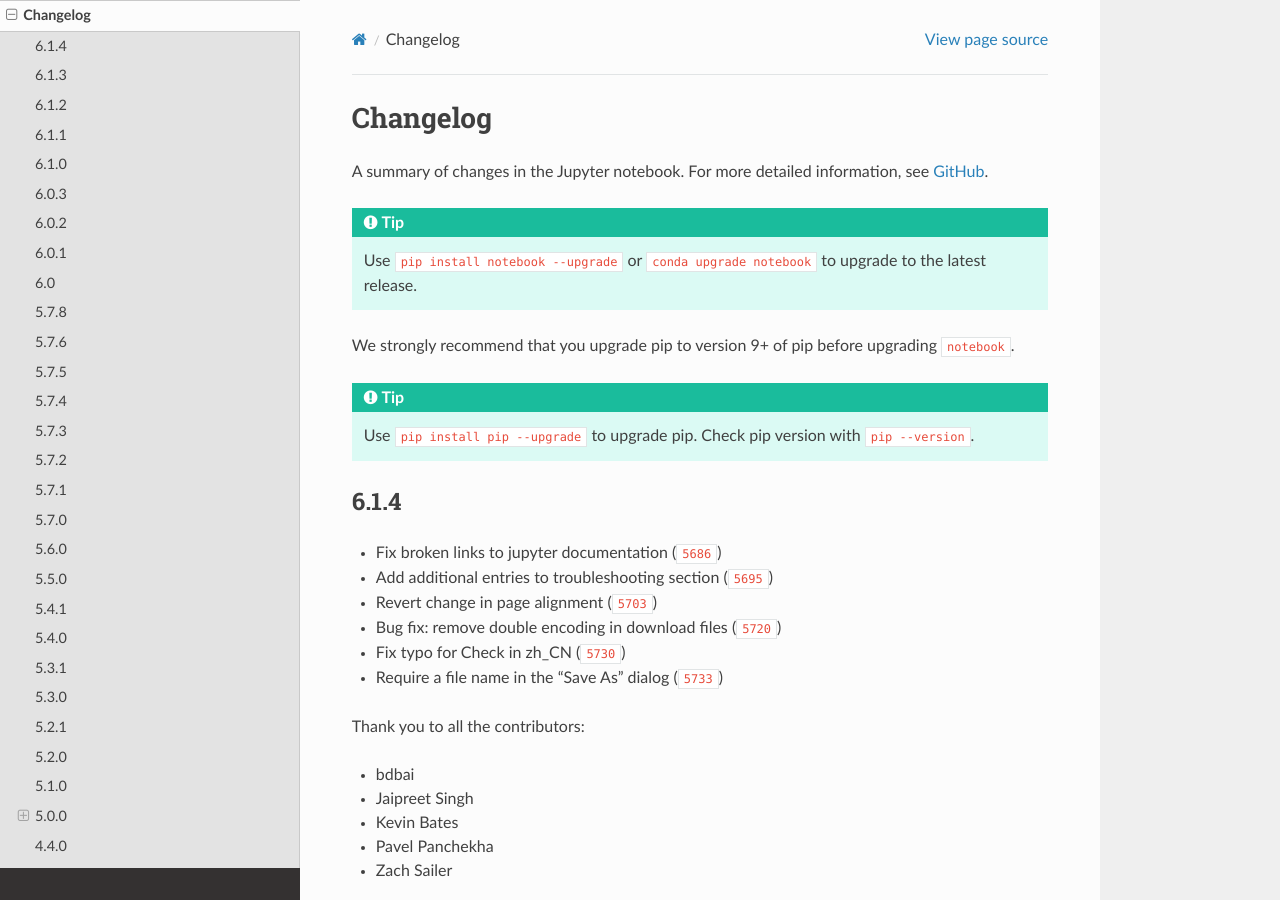
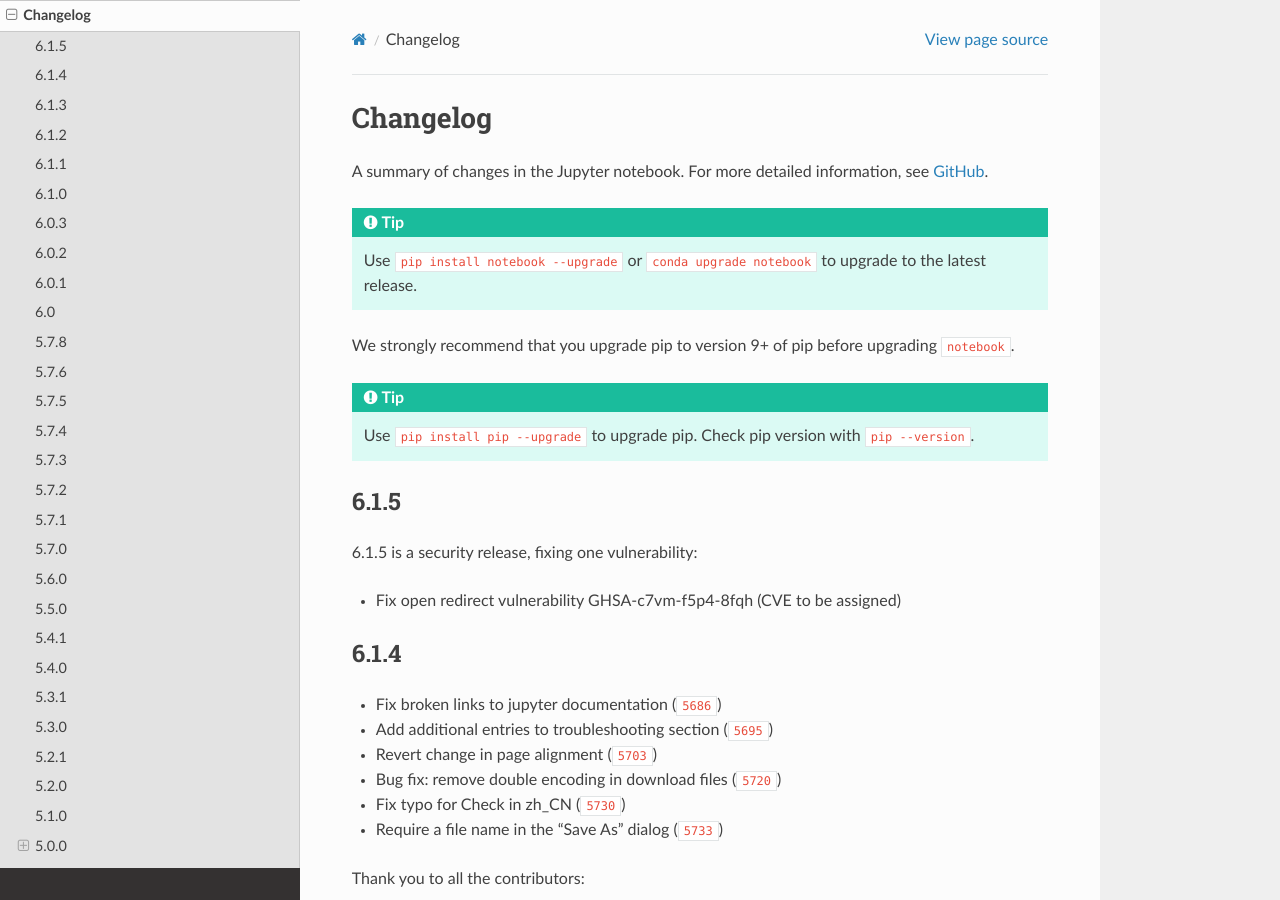
Before and after one commit to jupyter/nbclassic, a Sphinx documentation site: the page built from docs/source/changelog.rst, in a window 1280 px wide and 900 px high. Built offline with Sphinx 7.4.7 and the Read the Docs theme 2.0.0, drawn with Linux system fonts in a browser that asks for light colours; pages that are not in the unit, such as notebooks, are missing from menus; the version number could not be read and is left out; cross-references to code outside the pages are shown as plain code.

Commit message:
changelog for 6.1.5

```diff
--- a/docs/source/changelog.rst
+++ b/docs/source/changelog.rst
@@ -21,6 +21,15 @@
     Use ``pip install pip --upgrade`` to upgrade pip. Check pip version with
     ``pip --version``.
 
+
+.. _release-6.1.5:
+
+6.1.5
+-----
+
+6.1.5 is a security release, fixing one vulnerability:
+
+- Fix open redirect vulnerability GHSA-c7vm-f5p4-8fqh (CVE to be assigned)
 
 .. _release-6.1.4:
 
```
